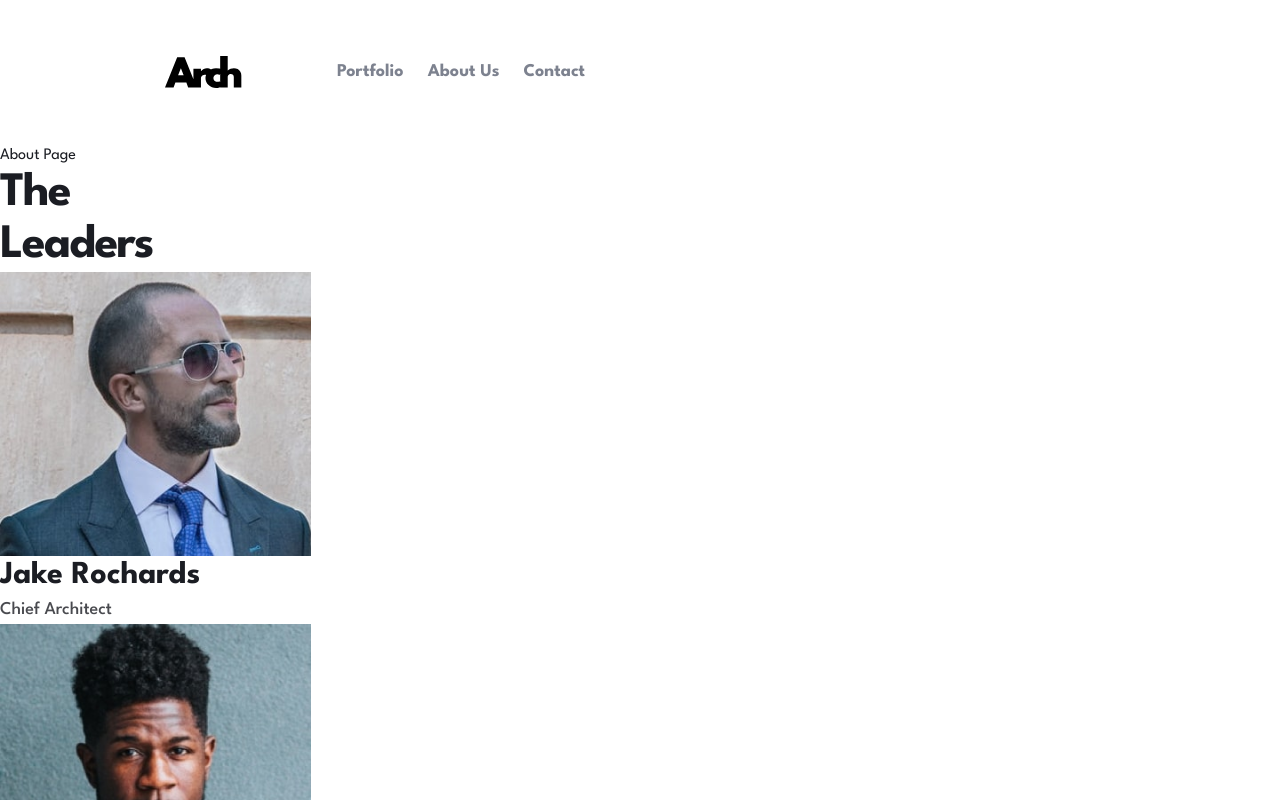
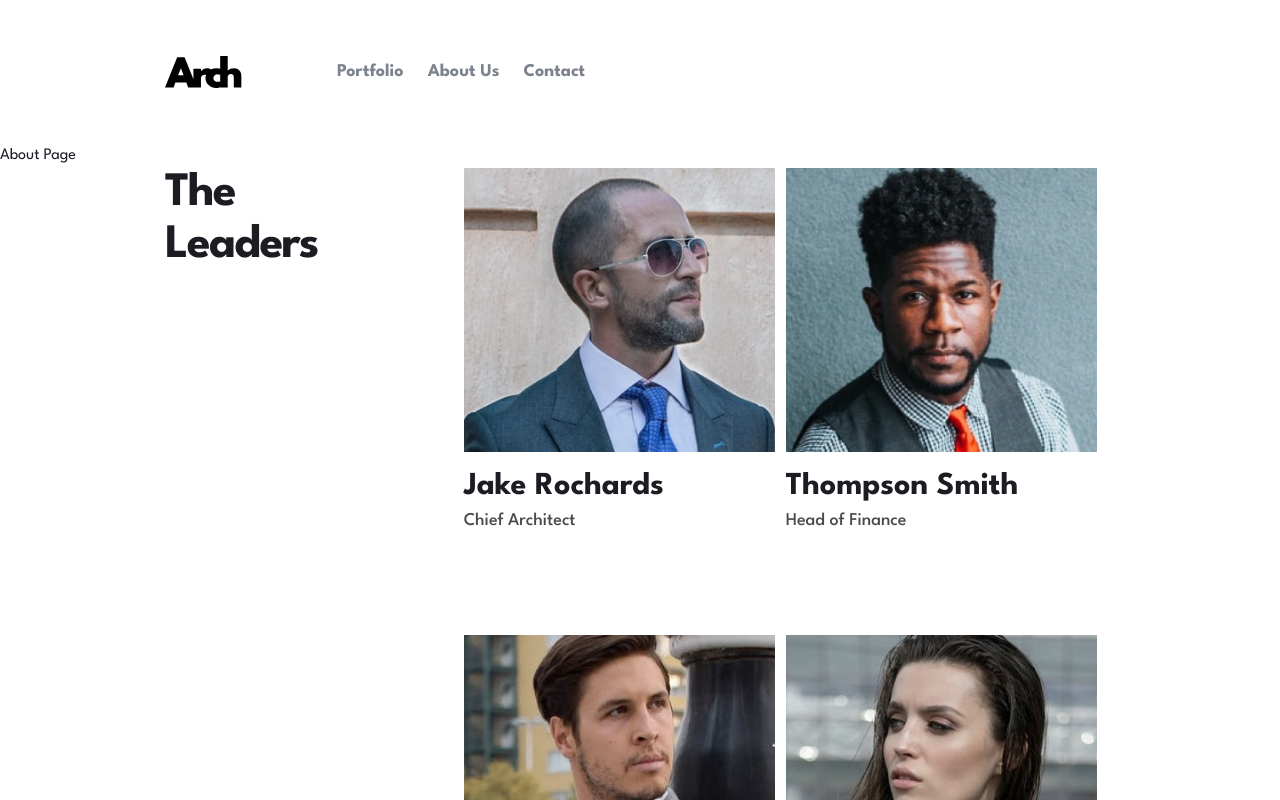
Before and after one commit to KingJosephI/architect-app, a Next.js app: page /about in a window 1280 px wide. Shown: the top 800 px of the page. Built offline with nearby package versions, Linux system fonts and the light colour scheme.

Commit message:
feat: add The Leaders section

```diff
--- a/app/about/LeaderCard/LeaderCard.tsx
+++ b/app/about/LeaderCard/LeaderCard.tsx
@@ -31,7 +31,7 @@ const LeaderCard = ({
           </Link>
         </div>
       </div>
-      <div>
+      <div className="pt-[15px]">
         <h3 className="font-bold text-[32px] leading-10">{name}</h3>
         <p className="font-medium text-lg text-veryDarkBlue/80">{jobTitle} </p>
       </div>
--- /dev/null
+++ b/app/about/leaders.ts
@@ -0,0 +1,26 @@
+export const leaders = [
+    {
+      id: 1,
+      name: "Jake Rochards",
+      jobTitle: "Chief Architect",
+      image: "/assets/about/desktop/avatar-jake.jpg",
+    },
+    {
+      id: 2,
+      name: "Thompson Smith",
+      jobTitle: "Head of Finance",
+      image: "/assets/about/desktop/avatar-thompson.jpg",
+    },
+    {
+      id: 3,
+      name: "Jackson Rourke",
+      jobTitle: "Lead Designer",
+      image: "/assets/about/desktop/avatar-jackson.jpg",
+    },
+    {
+      id: 4,
+      name: "Maria Simpson",
+      jobTitle: "Senior Architect",
+      image: "/assets/about/desktop/avatar-maria.jpg",
+    },
+  ];
--- a/app/about/page.tsx
+++ b/app/about/page.tsx
@@ -1,43 +1,18 @@
 "use client";
 
 import LeaderCard from "./LeaderCard/LeaderCard";
+import { leaders } from "./leaders";
 
 const About = () => {
-  const leaders = [
-    {
-      id: 1,
-      name: "Jake Rochards",
-      jobTitle: "Chief Architect",
-      image: "/assets/about/desktop/avatar-jake.jpg",
-    },
-    {
-      id: 2,
-      name: "Thompson Smith",
-      jobTitle: "Head of Finance",
-      image: "/assets/about/desktop/avatar-thompson.jpg",
-    },
-    {
-      id: 3,
-      name: "Jackson Rourke",
-      jobTitle: "Lead Designer",
-      image: "/assets/about/desktop/avatar-jackson.jpg",
-    },
-    {
-      id: 4,
-      name: "Maria Simpson",
-      jobTitle: "Senior Architect",
-      image: "/assets/about/desktop/avatar-maria.jpg",
-    },
-  ];
   return (
     <main>
       <h1>About Page</h1>
-      <section>
-        <h2 className="font-bold text-5xl leading-[52px] -tracking-[1.71px]">
+      <section className="lg:flex gap-[146px] px-8 md:px-10 lg:px-[165px]">
+        <h2 className="pb-16 lg:pb-0 font-bold text-5xl leading-[52px] -tracking-[1.71px]">
           The <br />
           Leaders
         </h2>
-        <div>
+        <div className="grid gap-y-[79px] md:grid-cols-2 md:gap-y-[100px] md:gap-x-[11px]">
           {leaders.map(({ name, jobTitle, image, id }) => (
             <LeaderCard
               key={id}
```
